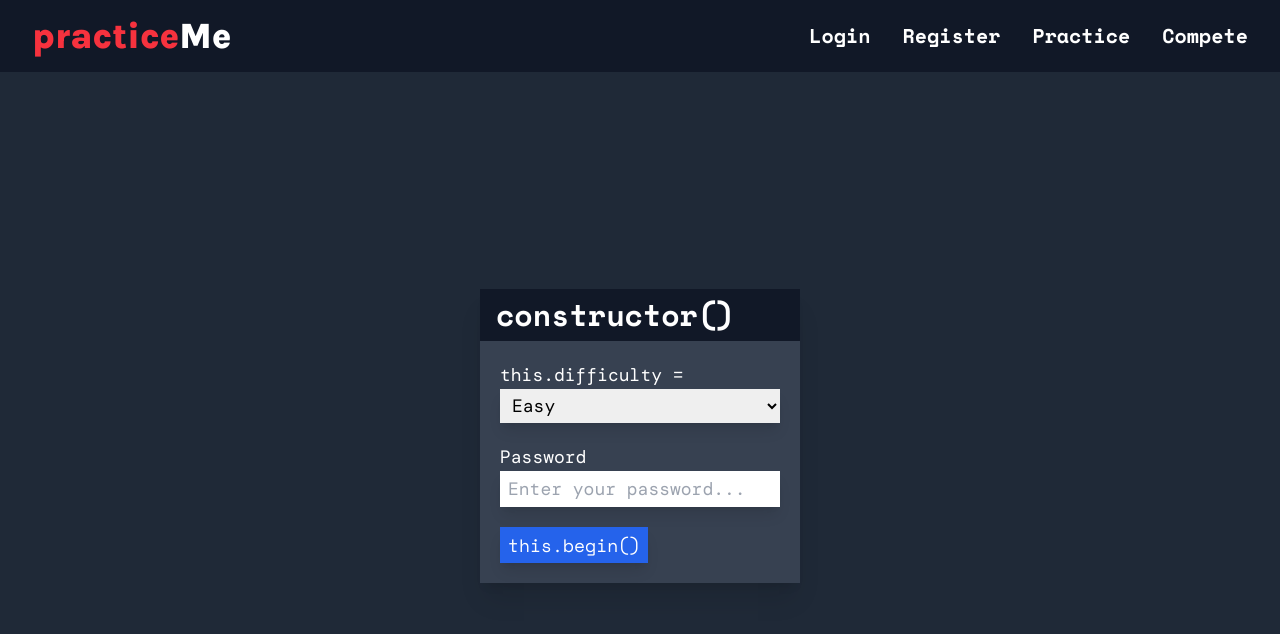
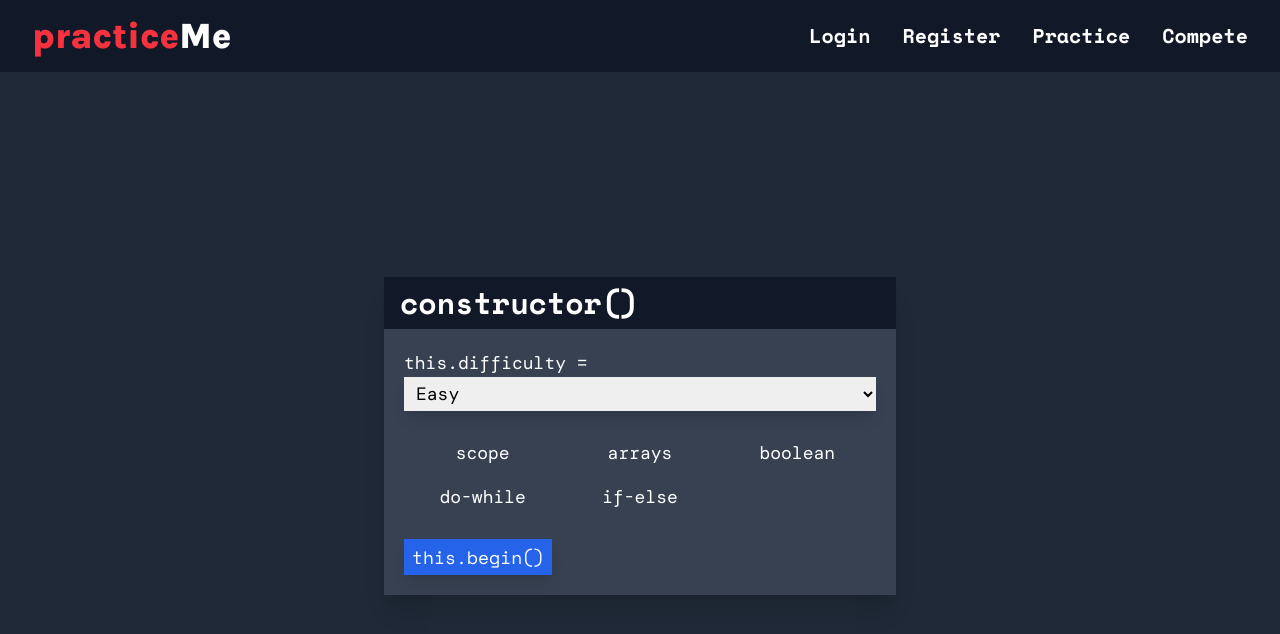
Before and after one commit to Elliott-Chong/Practice-Me, a React (Create React App) app in the folder frontend/: page /practice in a window 1280 px wide. Shown: the top 634 px of the page. Built offline with nearby package versions, Linux system fonts and the light colour scheme; no server answers; a web font is replaced by a local one.

Commit message:
lunch over

```diff
--- a/frontend/src/css/custom.css
+++ b/frontend/src/css/custom.css
@@ -56,6 +56,23 @@
   top: -7px;
 }
 
+/* Topic box */
+.topic-box input {
+  appearance: none;
+  --webkit-appearance: none;
+}
+.topic-box label:hover {
+  background-color: gray;
+}
+.topic-box input:checked label:hover {
+  background-color: var(--sp-red);
+  opacity: 0.2;
+}
+
+.topic-box input:checked + label {
+  background-color: var(--sp-red);
+}
+
 @media (max-width: 640px) {
   #nav-content {
     display: none;
--- a/frontend/src/pages/PracticePage.js
+++ b/frontend/src/pages/PracticePage.js
@@ -2,7 +2,17 @@ import React from "react";
 import axios from "axios";
 import ContentContainer from "../components/ContentContainer";
 import CodeSnippet from "../components/CodeSnippet";
-import { Link } from "react-router-dom";
+
+function TopicBox({ topic }) {
+  return (
+    <div className="topic-box text-center m-2">
+      <input type="checkbox" id={topic} name="topics" />
+      <label htmlFor={topic} className="text-white p-2 rounded-sm ">
+        {topic}
+      </label>
+    </div>
+  );
+}
 
 function PracticePage() {
   const [question, setQuestion] = React.useState({
@@ -51,7 +61,7 @@ function PracticePage() {
   if (!started) {
     return (
       <ContentContainer className="flex justify-center items-center flex-col">
-        <div className="flex shadow-xl flex-col md:w-[25vw] w-[80vw]">
+        <div className="flex shadow-xl flex-col md:w-[40vw] w-[80vw]">
           <div className="bg-gray-900 py-2 px-4 font-space font-bold text-white w-full">
             <h1 className="text-3xl">constructor()</h1>
           </div>
@@ -70,25 +80,22 @@ function PracticePage() {
                 onChange={handleChange}
                 required
                 id="difficulty"
+                value={formData.difficulty}
               >
                 <option value="easy">Easy</option>
                 <option value="hard">Hard</option>
               </select>
             </div>
-            <div className="form-control font-mono flex flex-col">
-              <label className="text-white" htmlFor="topics">
-                Password
-              </label>
-              <input
-                required
-                className="py-1 px-2 shadow-lg"
-                value={formData.password}
-                id="password"
-                onChange={handleChange}
-                type="password"
-                name="password"
-                placeholder="Enter your password..."
-              />
+
+            <div
+              id="topics-container"
+              className="font-mono grid grid-cols-2 md:grid-cols-3 items-center justify-start"
+            >
+              <TopicBox topic="scope" />
+              <TopicBox topic="arrays" />
+              <TopicBox topic="boolean" />
+              <TopicBox topic="do-while" />
+              <TopicBox topic="if-else" />
             </div>
             <button
               type="submit"
```
Also changed, not shown: 1 other file (tests, documents, lock files or other folders).
